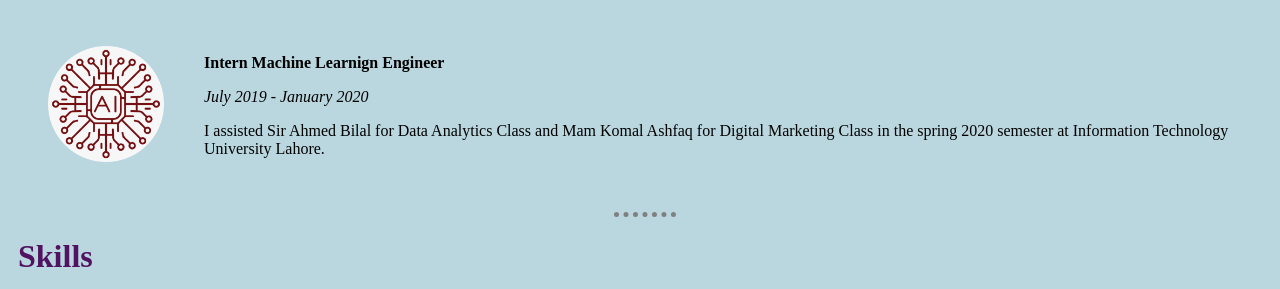
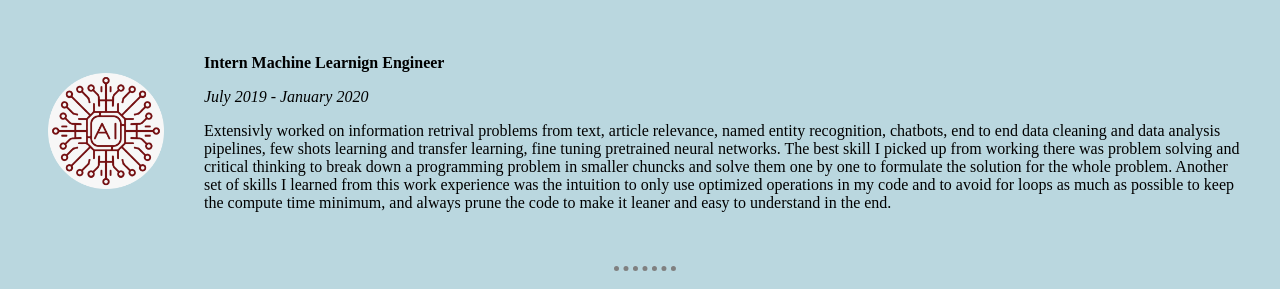
Before and after one commit to Abubakarjutt/cv, a plain HTML site: page index.html in a window 1280 px wide. Shown: the part 980-1269 px from the top of the page. Drawn offline with Linux system fonts and the light colour scheme.

Commit message:
Add files via upload

```diff
--- a/index.html
+++ b/index.html
@@ -78,7 +78,15 @@
             </p>
 
             <p>
-                I assisted Sir Ahmed Bilal for Data Analytics Class and Mam Komal Ashfaq for Digital Marketing Class in the spring 2020 semester at Information Technology University Lahore.
+                Extensivly worked on information retrival problems from text, article relevance,
+                named entity recognition, chatbots, end to end data cleaning and data analysis pipelines,
+                few shots learning and transfer learning, fine tuning pretrained neural networks.
+                The best skill I picked up from working there was problem solving and critical thinking
+                to break down a programming problem in smaller chuncks and solve them one by one to
+                formulate the solution for the whole problem. Another set of skills I learned from this work
+                experience was the intuition to only use optimized operations in my code and to avoid
+                for loops as much as possible to keep the compute time minimum, and always prune the code
+                to make it leaner and easy to understand in the end.
             </p>
             <p></p></td>
     </tr>
```
